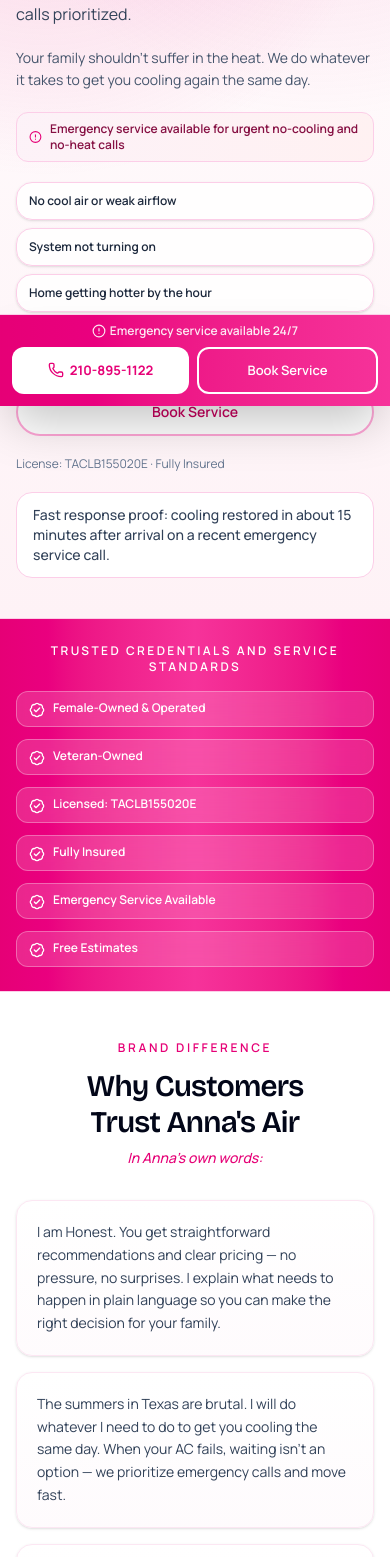
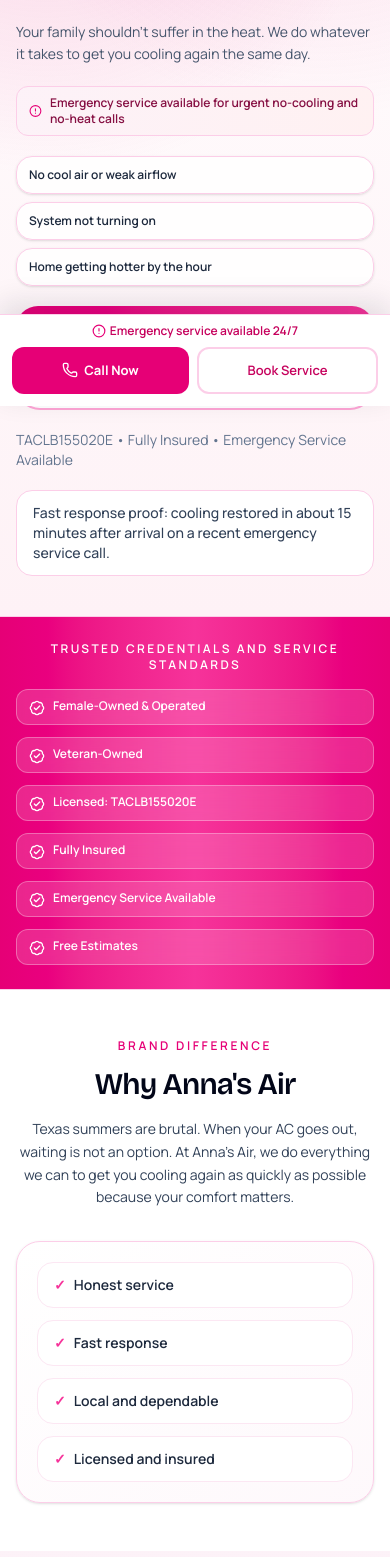
Before and after one commit to burchdad/anna_air, a Next.js app: page / in a window 390 px wide. Shown: the part 438-1995 px from the top of the page. Built offline with nearby package versions, Linux system fonts and the light colour scheme.

Commit message:
Strengthen hero urgency, trust framing, testimonials, and mobile CTA

```diff
--- a/src/components/layout/sticky-mobile-cta.tsx
+++ b/src/components/layout/sticky-mobile-cta.tsx
@@ -4,24 +4,24 @@
 
 export function StickyMobileCta() {
   return (
-    <div className="fixed inset-x-0 bottom-0 z-50 border-t border-pink-200 bg-gradient-to-r from-pink-600 to-pink-500 px-3 pb-[max(0.75rem,env(safe-area-inset-bottom))] pt-2 shadow-2xl md:hidden">
+    <div className="fixed bottom-0 left-0 right-0 z-50 border-t border-pink-200 bg-white px-3 pb-[max(0.75rem,env(safe-area-inset-bottom))] pt-2 shadow-[0_-10px_28px_rgba(15,23,42,0.12)] md:hidden">
       <div className="text-center mb-2">
-        <p className="text-xs font-semibold text-white/90 flex items-center justify-center gap-1">
-          <AlertCircle size={14} />
+        <p className="flex items-center justify-center gap-1 text-xs font-semibold text-pink-700">
+          <AlertCircle size={14} className="text-pink-600" />
           Emergency service available 24/7
         </p>
       </div>
       <div className="mx-auto flex w-full max-w-md gap-2">
         <a
           href={siteContent.business.phoneHref}
-          className="inline-flex flex-1 items-center justify-center gap-1.5 rounded-xl bg-white px-2.5 py-3 text-[13px] font-bold text-pink-600 transition hover:bg-pink-50 active:scale-95"
+          className="inline-flex flex-1 items-center justify-center gap-1.5 rounded-xl bg-pink-600 px-2.5 py-3 text-[13px] font-bold text-white transition hover:bg-pink-700 active:scale-95"
         >
           <Phone size={16} />
-          {siteContent.business.phoneDisplay}
+          Call Now
         </a>
         <a
           href="/contact"
-          className="inline-flex flex-1 items-center justify-center rounded-xl border-2 border-white px-2.5 py-3 text-[13px] font-semibold text-white transition hover:bg-white/15 active:scale-95"
+          className="inline-flex flex-1 items-center justify-center rounded-xl border-2 border-pink-200 px-2.5 py-3 text-[13px] font-semibold text-pink-700 transition hover:bg-pink-50 active:scale-95"
         >
           Book Service
         </a>
--- a/src/components/sections/hero.tsx
+++ b/src/components/sections/hero.tsx
@@ -70,8 +70,9 @@
             </a>
           </div>
 
-          <p className="text-xs text-slate-500 sm:text-sm">
-            License: {siteContent.business.licenseNumber} · {siteContent.business.insuredStatus}
+          <p className="mt-1 text-sm text-slate-500">
+            {siteContent.business.licenseNumber} • {siteContent.business.insuredStatus} •{" "}
+            {siteContent.business.emergencyLabel}
           </p>
 
           <p className="rounded-2xl border border-pink-200 bg-white px-4 py-3 text-sm font-medium text-slate-700 lg:hidden">
--- a/src/components/sections/testimonials.tsx
+++ b/src/components/sections/testimonials.tsx
@@ -32,6 +32,20 @@
         </div>
       </Reveal>
 
+      <Reveal delay={0.04}>
+        <div className="mt-8 rounded-3xl border border-pink-200 bg-gradient-to-r from-pink-600 via-pink-500 to-pink-600 p-6 text-white shadow-[0_22px_50px_rgba(236,72,153,0.26)] sm:p-8">
+          <p className="text-xs font-semibold uppercase tracking-[0.22em] text-white/80">
+            Most-talked-about outcome
+          </p>
+          <p className="mt-3 text-2xl font-semibold leading-tight sm:text-3xl">
+            Cooling restored in 15 minutes - even with a newborn at home.
+          </p>
+          <p className="mt-2 text-sm text-white/90">
+            Real emergency call. Fast arrival. Immediate comfort restored for a local family.
+          </p>
+        </div>
+      </Reveal>
+
       <div className="mt-8 grid gap-3 sm:grid-cols-3">
         {siteContent.testimonialHighlights.map((item, index) => (
           <Reveal key={item} delay={index * 0.05}>
--- a/src/components/sections/why-anna.tsx
+++ b/src/components/sections/why-anna.tsx
@@ -3,6 +3,8 @@
 import { siteContent } from "@/content/site";
 
 export function WhyAnnaSection() {
+  const whyBullets = siteContent.whySection.bullets ?? [];
+
   return (
     <SectionShell id="why-annas-air" className="bg-white">
       <Reveal>
@@ -13,22 +15,23 @@
           <h2 className="mt-3 text-balance text-3xl font-semibold tracking-tight text-slate-950 sm:text-4xl">
             {siteContent.whySection.heading}
           </h2>
-          {siteContent.whySection.subheading && (
-            <p className="mt-2 text-sm text-pink-600 font-medium italic">
-              {siteContent.whySection.subheading}
-            </p>
-          )}
+          <p className="mx-auto mt-4 max-w-3xl text-sm leading-relaxed text-slate-700 sm:text-base">
+            {siteContent.whySection.body[0]}
+          </p>
         </div>
       </Reveal>
 
-      <div className="mx-auto mt-8 grid max-w-5xl gap-4 md:grid-cols-3">
-        {siteContent.whySection.body.map((paragraph, index) => (
-          <Reveal key={paragraph} delay={index * 0.08}>
-            <article className="h-full rounded-2xl border border-pink-100 bg-gradient-to-b from-white to-pink-50/30 p-5 shadow-sm hover:border-pink-200 transition">
-              <p className="text-sm leading-relaxed text-slate-700">{paragraph}</p>
-            </article>
-          </Reveal>
-        ))}
+      <div className="mx-auto mt-8 max-w-5xl rounded-3xl border border-pink-200 bg-gradient-to-br from-white to-pink-50/50 p-5 shadow-sm sm:p-6">
+        <div className="grid gap-3 sm:grid-cols-2">
+          {whyBullets.map((item, index) => (
+            <Reveal key={item} delay={index * 0.05}>
+              <div className="flex items-center gap-2 rounded-2xl border border-pink-100 bg-white px-4 py-3 text-sm font-semibold text-slate-800">
+                <span className="text-pink-500">✓</span>
+                <span>{item}</span>
+              </div>
+            </Reveal>
+          ))}
+        </div>
       </div>
     </SectionShell>
   );
--- a/src/content/site.ts
+++ b/src/content/site.ts
@@ -58,9 +58,9 @@
     { label: "Contact", href: "/contact" },
   ] as NavItem[],
   hero: {
-    headline: "When Your AC Goes Down in Texas Heat, We Show Up Fast",
+    headline: "Fast, Honest HVAC Service When Texas Heat Hits Hard",
     subheadline:
-      "Same-day cooling restoration. Licensed, insured, veteran-owned. Emergency calls prioritized.",
+      "Veteran-owned and operated. Licensed and insured. We show up when it matters.",
     supportCopy:
       "Your family shouldn't suffer in the heat. We do whatever it takes to get you cooling again the same day.",
     primaryCta: "Call Now — 210-895-1122",
@@ -80,13 +80,12 @@
     "Free Estimates",
   ],
   whySection: {
-    heading: "Why Customers Trust Anna's Air",
-    subheading: "In Anna's own words:",
+    heading: "Why Anna's Air",
+    subheading: "",
     body: [
-      "I am Honest. You get straightforward recommendations and clear pricing — no pressure, no surprises. I explain what needs to happen in plain language so you can make the right decision for your family.",
-      "The summers in Texas are brutal. I will do whatever I need to do to get you cooling the same day. When your AC fails, waiting isn't an option — we prioritize emergency calls and move fast.",
-      "Respect matters. I treat your home like it's mine. Veteran discipline + female-owned care = service that shows up when it matters and gets the job done right the first time.",
+      "Texas summers are brutal. When your AC goes out, waiting is not an option. At Anna's Air, we do everything we can to get you cooling again as quickly as possible because your comfort matters.",
     ],
+    bullets: ["Honest service", "Fast response", "Local and dependable", "Licensed and insured"],
   },
   services: [
     {
```
